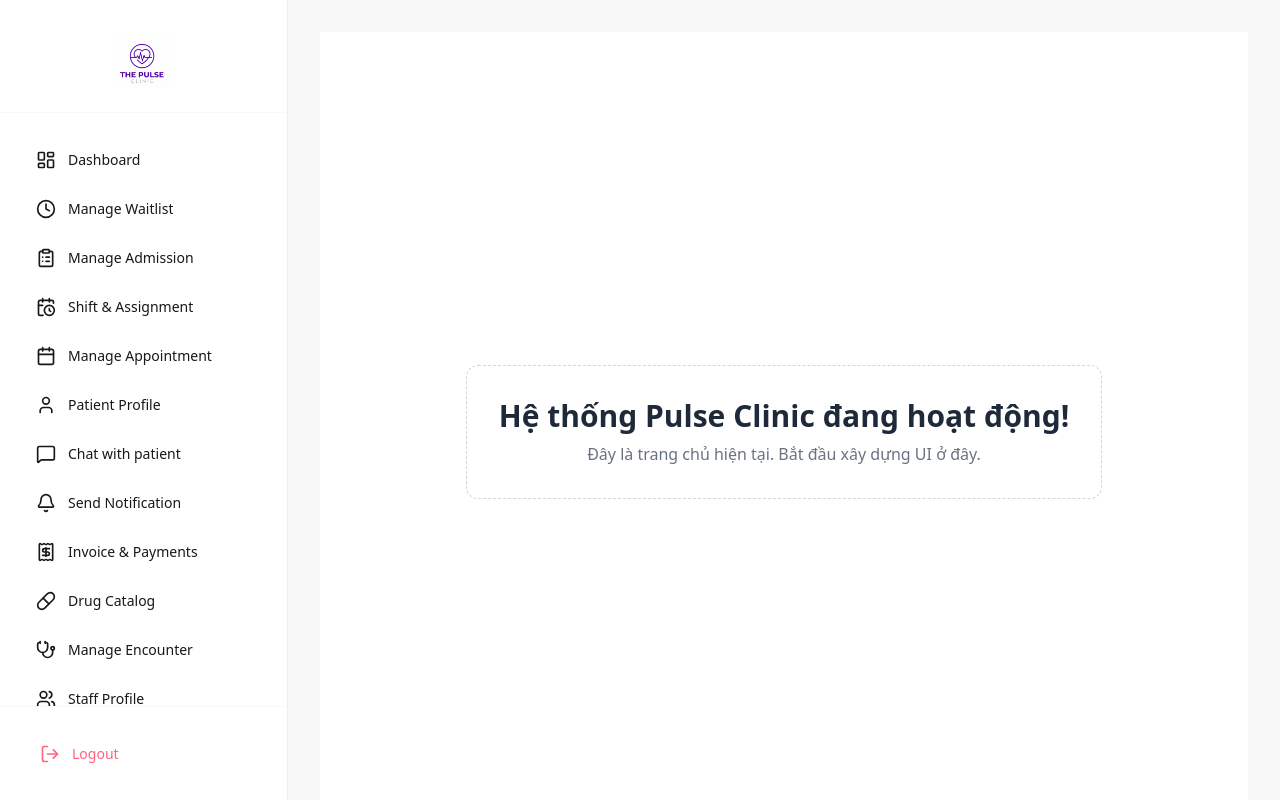
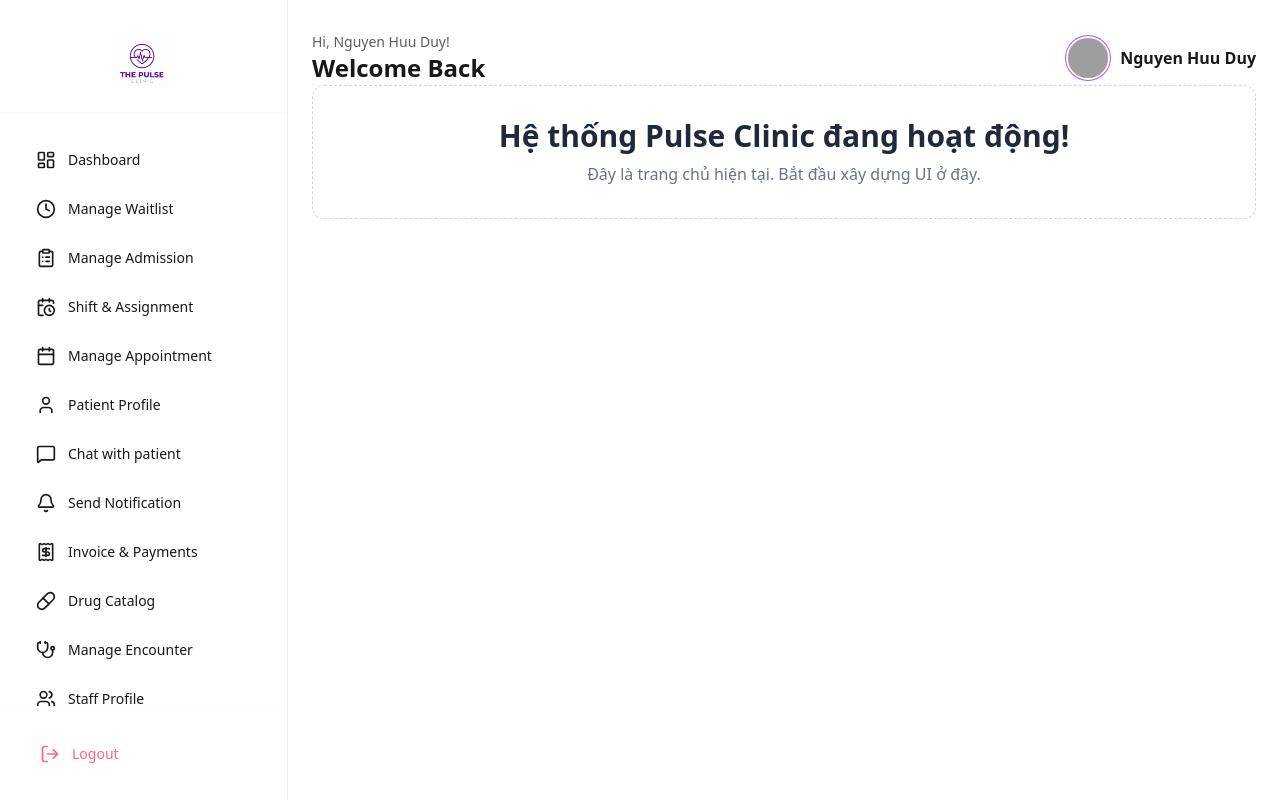
Before and after one commit to the-pulse-clinic-uit/pulse-web, a Next.js app: page /staff/dashboard in a window 1280 px wide. Built offline with nearby package versions, Linux system fonts and the light colour scheme; grey boxes are pictures that could not be loaded.

Commit message:
feat(staff): setup dashboard page and add dashboard header

```diff
--- a/app/staff/(workspace)/dashboard/page.tsx
+++ b/app/staff/(workspace)/dashboard/page.tsx
@@ -1,6 +1,9 @@
-export default function EmptyPage() {
+import DashboardHeader from "@/components/staff/DashboardHeader";
+
+export default function DashboardPage() {
     return (
-        <div className="flex items-center justify-center min-h-screen bg-white">
+        <div className="flex flex-col min-h-screen px-6 py-8 bg-white">
+            <DashboardHeader userName="Nguyen Huu Duy" />
             <div className="text-center p-8 border border-dashed border-gray-300 rounded-xl">
                 <h1 className="text-3xl font-bold text-gray-800 mb-2">
                     Hệ thống Pulse Clinic đang hoạt động!
--- a/app/staff/layout.tsx
+++ b/app/staff/layout.tsx
@@ -15,9 +15,7 @@ export default function RootLayout({
     return (
         <div className="flex min-h-screen bg-base-200">
             <Sidebar />
-            <main className="flex-1 p-8 overflow-y-auto h-screen">
-                {children}
-            </main>
+            <main className="flex-1 overflow-y-auto h-screen">{children}</main>
         </div>
     );
 }
--- /dev/null
+++ b/components/staff/DashboardHeader.tsx
@@ -0,0 +1,44 @@
+import Image from "next/image";
+
+interface HeaderProps {
+    userName?: string;
+    avatarUrl?: string;
+}
+
+const DashboardHeader = ({
+    userName = "Nguyen Van A",
+    avatarUrl = "/images/default-avatar.png",
+}: HeaderProps) => {
+    return (
+        <header className="flex items-center justify-between bg-base-100 border-b border-base-200">
+            <div className="flex flex-col">
+                <span className="text-sm text-base-content/70">
+                    Hi, {userName}!
+                </span>
+                <h1 className="text-2xl font-bold text-base-content">
+                    Welcome Back
+                </h1>
+            </div>
+
+            <div className="flex items-center gap-3">
+                <div className="avatar">
+                    <div className="w-10 h-10 rounded-full ring ring-primary ring-offset-base-100 ring-offset-2">
+                        <Image
+                            src={avatarUrl}
+                            alt="User Avatar"
+                            width={40}
+                            height={40}
+                            className="object-cover"
+                        />
+                    </div>
+                </div>
+
+                <span className="font-semibold text-base-content hidden md:block">
+                    {userName}
+                </span>
+            </div>
+        </header>
+    );
+};
+
+export default DashboardHeader;
```
